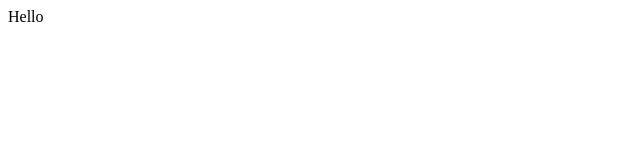
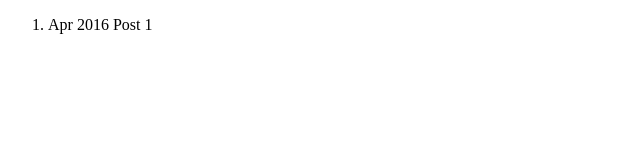
Before and after one commit to VishaalK/vishaalk.github.io, a plain HTML site: page index.html in a window 1280 px wide. Shown: the whole page, without its empty margins (0-640 px from the left). Drawn offline with Linux system fonts and the light colour scheme.

Commit message:
Added Google Analytics

```diff
--- a/index.html
+++ b/index.html
@@ -1 +1,20 @@
-Hello
+<!DOCTYPE html>
+<html lang="en">
+    <head>
+        <title> Vishaal Kalwani </title>
+        <script>
+          (function(i,s,o,g,r,a,m){i['GoogleAnalyticsObject']=r;i[r]=i[r]||function(){
+            (i[r].q=i[r].q||[]).push(arguments)},i[r].l=1*new Date();a=s.createElement(o),
+              m=s.getElementsByTagName(o)[0];a.async=1;a.src=g;m.parentNode.insertBefore(a,m)
+                })(window,document,'script','//www.google-analytics.com/analytics.js','ga');
+
+            ga('create', 'UA-75758907-1', 'auto');
+            ga('send', 'pageview');
+        </script>
+    </head>
+    <body>
+        <ol>
+            <li><label>Apr 2016</label> Post 1 </li>
+        </ol>
+    </body>
+</html>
```
